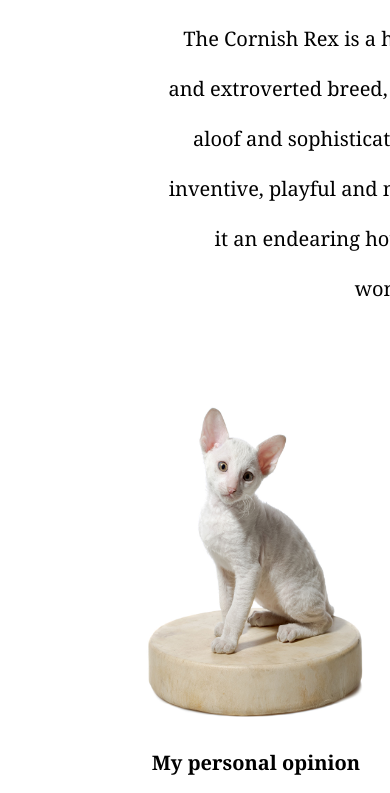
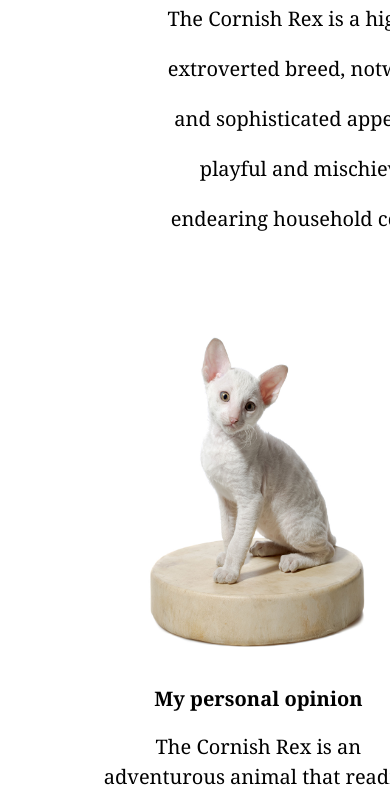
Before and after one commit to dormouuse/personalSite, a plain HTML site: page laba4/responsive-flex.html in a window 390 px wide. Shown: the part 617-1410 px from the top of the page. Drawn offline with Linux system fonts and the light colour scheme.

Commit message:
Update responsive-flex.html

```diff
--- a/laba4/responsive-flex.html
+++ b/laba4/responsive-flex.html
@@ -8,11 +8,17 @@
   <title>🌸Task🌸</title>
   <style>
     html{
-      min-width: 850px;
+      min-width: 860px;
     }
-    html,
-    body,
-    footer{
+      body,
+      nav,
+      header,
+      footer,
+      section,
+      div,
+      h1,
+      h2,
+      p {
       margin: 0; /*margin CSS встановлює область поля з усіх чотирьох сторін елемента.*/
       box-sizing: border-box;/*/*Властивість CSS "box-sizing" визначає спосіб обчислення загальної ширини та висоти елемента.
       "border-box" наказує браузеру враховувати будь-які межі та відступи у значеннях, які ви вказуєте для ширини та висоти елемента.*/*/
@@ -131,10 +137,6 @@
       flex-direction: column;
       align-items: center;
     }
-    .pic{
-       width: 350px;
-       height:350px;
-    }
     .orangetitle{
       color: black;
       margin: 10px;
@@ -172,7 +174,7 @@
       color: black;
     }
 
-    @media (max-width: 350px) { /*У разі зменшення ширини екрану менше ніж 720 рх застосовую наступне:*/
+    @media (max-width: 720px) { /*У разі зменшення ширини екрану менше ніж 720 рх застосовую наступне:*/
        .two {
          flex-direction: column;
          margin: 0 0 80px;
@@ -184,6 +186,7 @@
        .orangebox2 {
          margin-left: 0;
        } /*margin-left - Встановлює відстань лівого поля елемента (0)*/
+
      }
   </style>
 </head>
@@ -213,14 +216,18 @@
     </p>
     <div class="two">
       <div class="orangebox">
-        <img class="pic" src="./cat.jpg" alt="Cat">
+        <div>
+          <img class="pic" src="./cat.jpg" alt="Cat" width="350px" height="350px">
+        </div>
         <div class="orangetitle">My personal opinion</div>
         <div class="orangetext">The Cornish Rex is an adventurous animal that readily adapts to new situations and environments.
           It will explore wherever - and whenever - it can.
           It often will be seen jumping into or onto refrigerators, examining washing machines or climbing into open clothes driers.</div>
       </div>
       <div class="orangebox2">
-          <img class="pic" src="./kitty.jpg" alt="Cat">
+        <div>
+          <img class="pic" src="./kitty.jpg" alt="Cat"width="350px" height="350px">
+        </div>
           <div class="orangetitle">Children & Other Pets</div>
           <div class="orangetext">The active and social Cornish Rex is a perfect choice for families with children and cat-friendly dogs.
             He will play fetch as well as any retriever, learns tricks easily and loves the attention he receives from children who treat him politely and with respect. </div>
```
